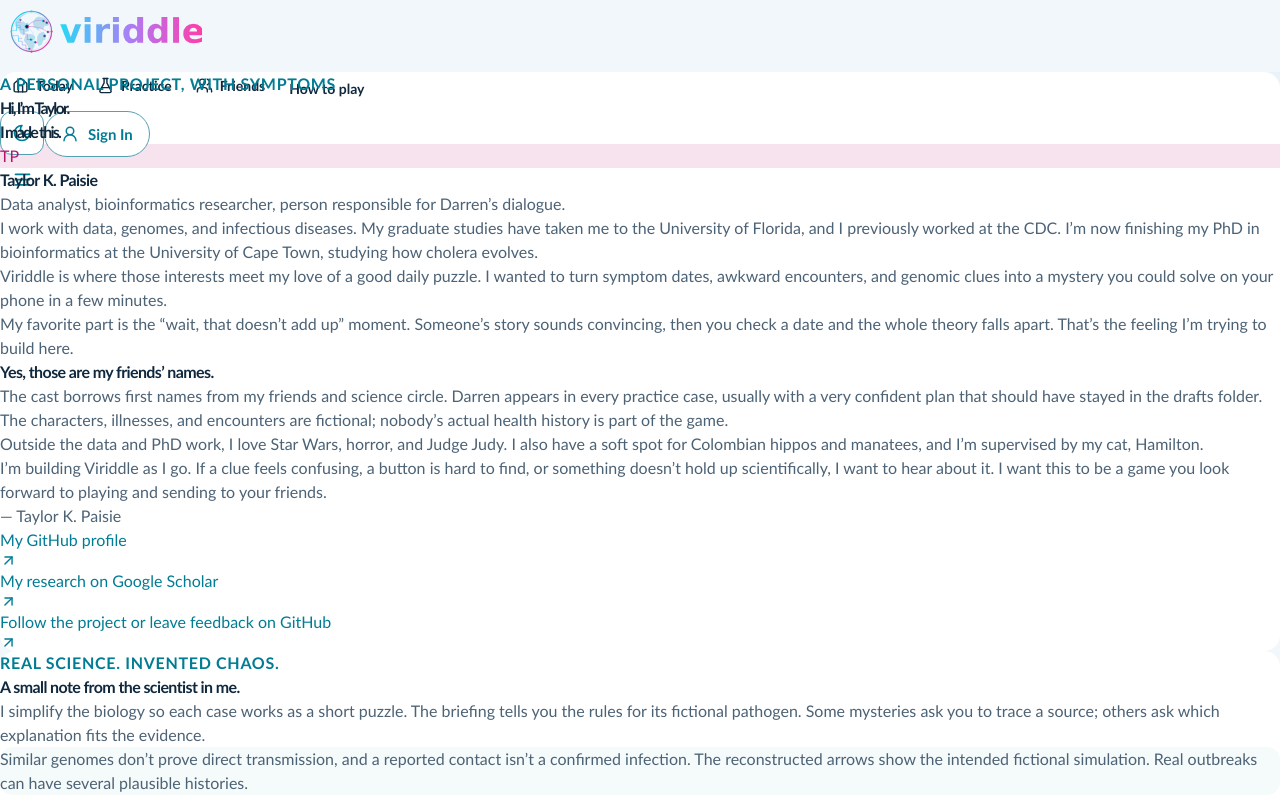
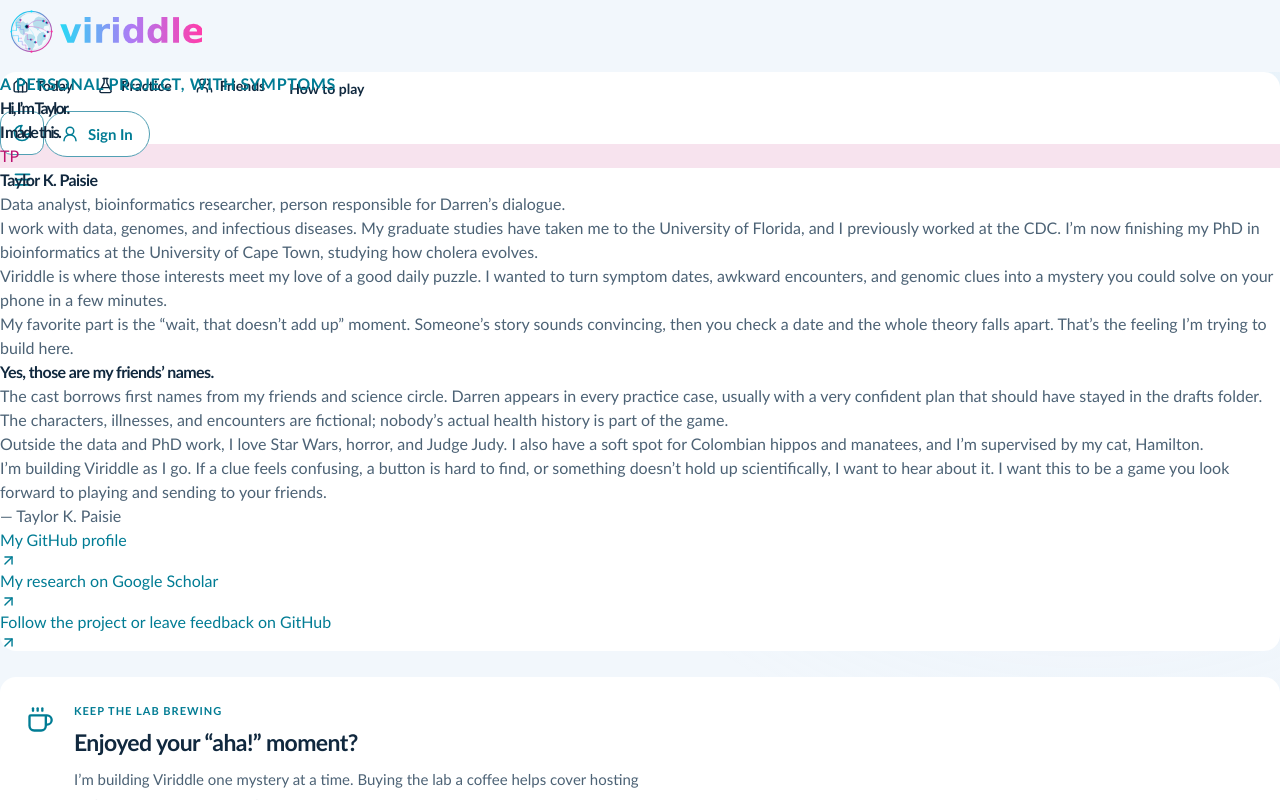
Before and after one commit to taylorpaisie/viriddle, a React (Vite) app: page / in a window 1280 px wide. Both pictures are taken after a click on the button "About & creator". Shown: the top 800 px of the page. Built offline with nearby package versions, Linux system fonts and the light colour scheme.

Commit message:
Add optional Buy the lab a coffee support links

```diff
--- a/src/About.tsx
+++ b/src/About.tsx
@@ -1,3 +1,4 @@
+import {SupportLab} from './SupportLab';
 import React from 'react';
 import {ArrowRight,ArrowUpRight} from 'lucide-react';
 
@@ -19,6 +20,7 @@ export function About({local=false,onPlay}:{local?:boolean;onPlay?:()=>void}){
    <p><a className="creator-link" href="https://scholar.google.com/citations?user=jbnyoXAAAAAJ&amp;hl=en" target="_blank" rel="noopener noreferrer">My research on Google Scholar <ArrowUpRight size={17}/></a></p>
    <a className="creator-link" href="https://github.com/taylorpaisie/viriddle" target="_blank" rel="noopener noreferrer">Follow the project or leave feedback on GitHub <ArrowUpRight size={17}/></a>
   </section>
+  <SupportLab/>
   <section className="about panel">
    <div className="eyebrow">REAL SCIENCE. INVENTED CHAOS.</div>
    <h2>A small note from the scientist in me.</h2>
--- /dev/null
+++ b/src/SupportLab.tsx
@@ -0,0 +1,18 @@
+import React from 'react';
+import {Coffee,ArrowUpRight} from 'lucide-react';
+import './support-lab.css';
+
+const supportUrl='https://buymeacoffee.com/tpaisie91w';
+
+export function SupportLab(){
+ return <section className="panel support-lab" aria-label="Support Viriddle">
+  <Coffee className="support-lab-icon" size={28} aria-hidden="true"/>
+  <div className="support-lab-copy">
+   <div className="eyebrow">KEEP THE LAB BREWING</div>
+   <h2>Enjoyed your “aha!” moment?</h2>
+   <p>I’m building Viriddle one mystery at a time. Buying the lab a coffee helps cover hosting and supports new cases and improvements.</p>
+   <a className="support-lab-link" href={supportUrl} target="_blank" rel="noopener noreferrer">Buy the lab a coffee <ArrowUpRight size={18} aria-hidden="true"/></a>
+   <small>Optional support · opens Buy Me a Coffee in a new tab. The daily mystery stays free.</small>
+  </div>
+ </section>;
+}
--- /dev/null
+++ b/src/support-lab.css
@@ -0,0 +1,10 @@
+.support-lab{display:flex;align-items:flex-start;gap:20px;padding:26px;margin:26px 0;border-radius:16px;background:var(--surface)}
+.support-lab-icon{flex-shrink:0;color:var(--secondary);margin-top:3px}
+.support-lab-copy{min-width:0}.support-lab .eyebrow{font-size:11px;letter-spacing:1px}
+.support-lab h2{font-size:23px;line-height:1.3;margin:8px 0 10px}
+.support-lab p{max-width:65ch;color:var(--text-secondary);font-size:15px;line-height:1.7;margin:0 0 16px}
+.support-lab-link{display:inline-flex;align-items:center;justify-content:center;gap:10px;min-height:48px;padding:12px 16px;border:1px solid var(--secondary);border-radius:10px;color:var(--secondary);text-decoration:none;font-size:15px;font-weight:650}
+.support-lab-link:hover{background:var(--selection)}.support-lab-link:focus-visible{outline:2px solid var(--secondary);outline-offset:4px}
+.support-lab small{display:block;color:var(--text-secondary);font-size:12px;line-height:1.6;margin-top:12px}
+@media(max-width:700px){.support-lab{padding:20px;gap:12px}.support-lab-icon{width:22px}.support-lab h2{font-size:21px}.support-lab-link{width:100%;font-size:14px;padding-inline:10px}}
+@media(max-width:360px){.support-lab{display:block}.support-lab-icon{margin-bottom:10px}}
```
Also changed, not shown: src/gameComponents.tsx (+2 -1 lines).
